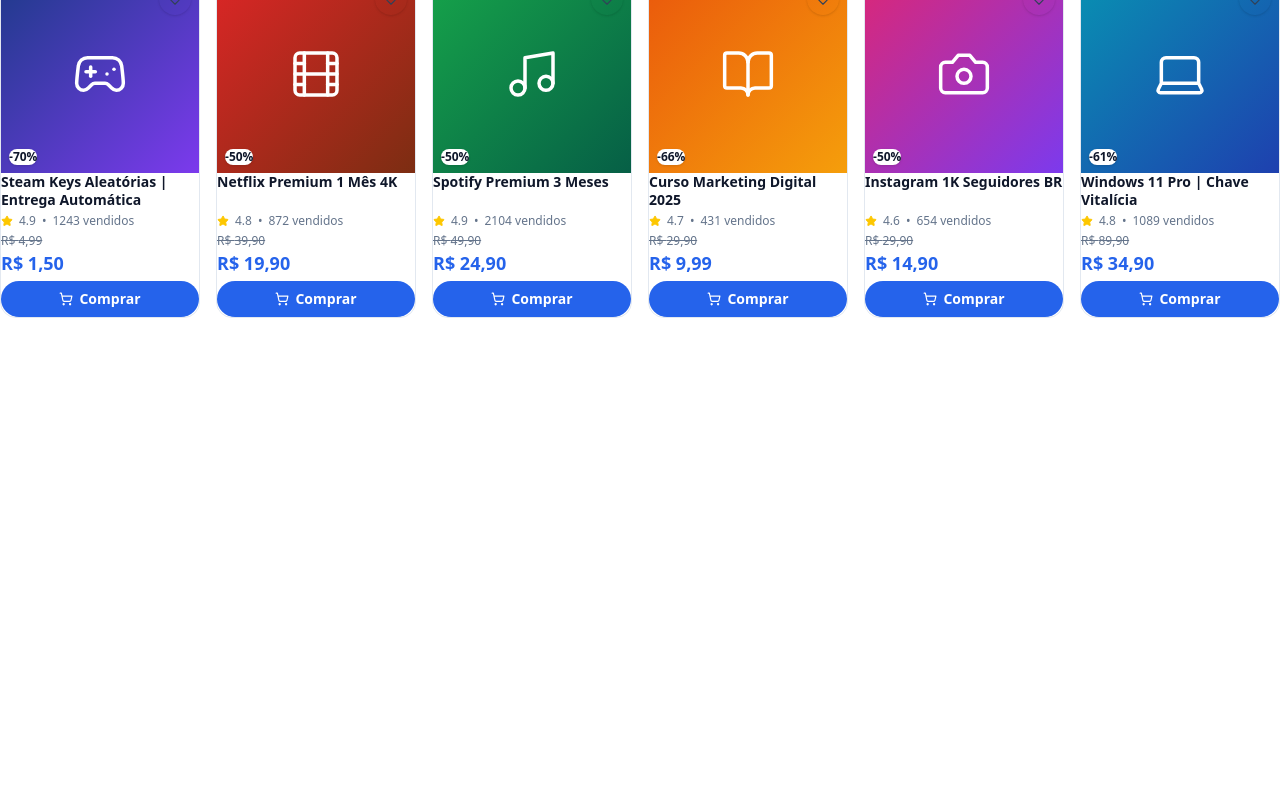
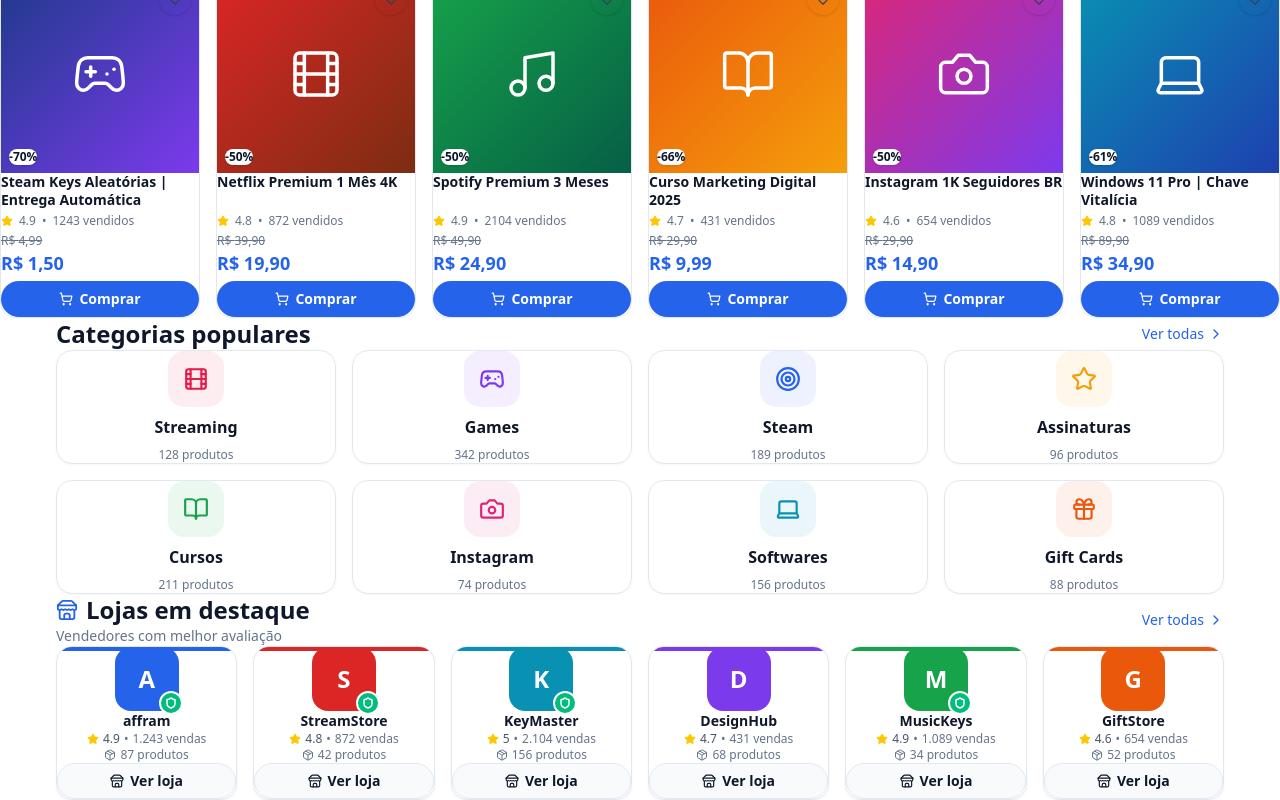
Before and after one commit to joaoqvnnn/Loja-compelto, a React (Vite) app in the folder web/: page / in a window 1280 px wide. Shown: the part 1184-1984 px from the top of the page. Before the commit the page ends 1502 px from the top, so only its background shows below. Built offline with nearby package versions, Linux system fonts and the light colour scheme.

Commit message:
Add Recentes and Vendedores components to App

```diff
--- a/web/src/App.jsx
+++ b/web/src/App.jsx
@@ -4,6 +4,8 @@
 import Categorias from './components/Categorias.jsx'
 import Ofertas from './components/Ofertas.jsx'
 import MaisVendidos from './components/MaisVendidos.jsx'
+import Recentes from './components/Recentes.jsx'
+import Vendedores from './components/Vendedores.jsx'
 
 export default function App() {
   const [tema, setTema] = useState('light')
@@ -87,6 +89,8 @@
         <Categorias />
         <Ofertas />
         <MaisVendidos />
+        <Recentes />
+        <Vendedores />
       </main>
 
     </div>
```
